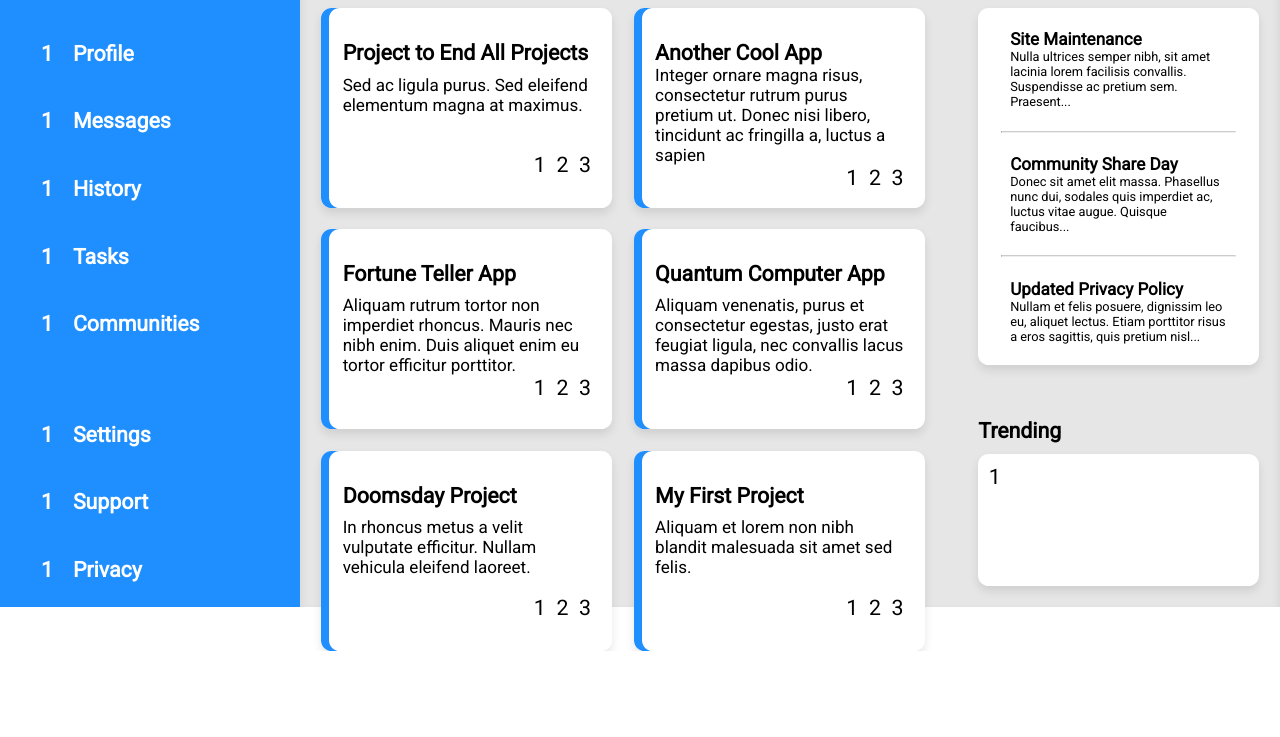
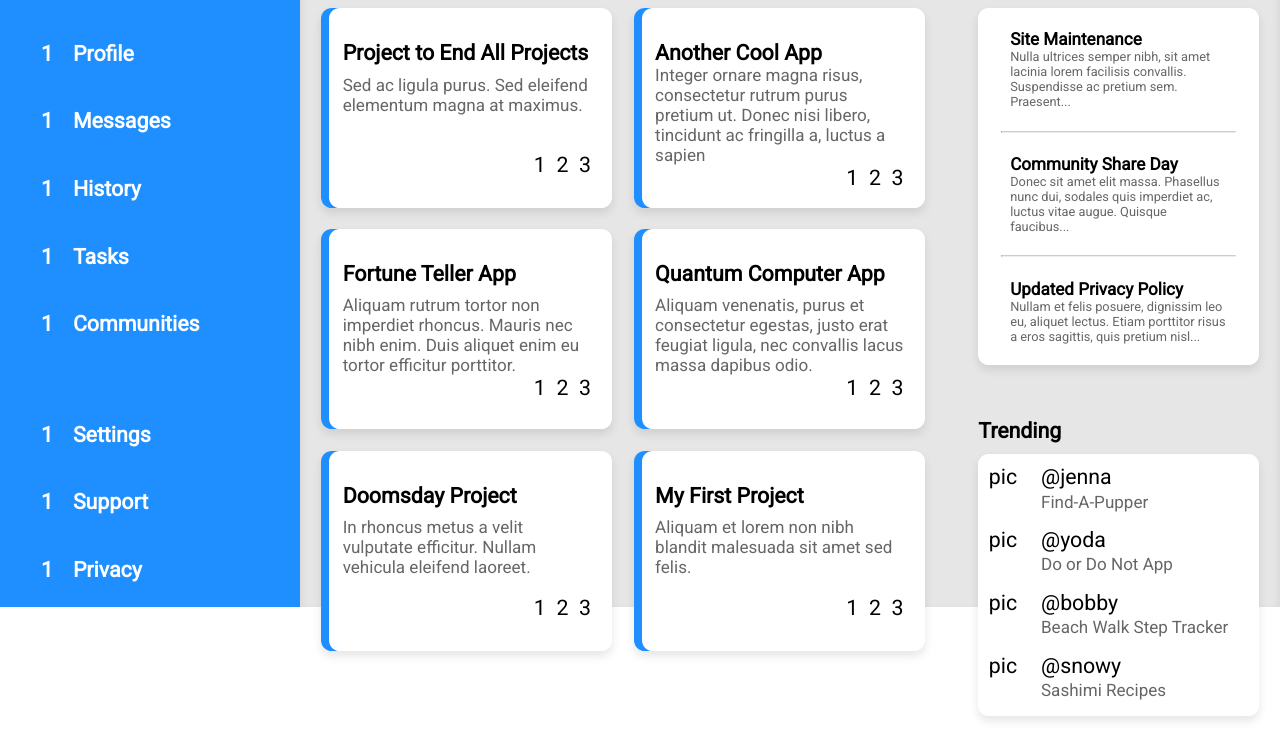
Before and after one commit to kevinwchen/odin-dashboard, a plain HTML site: page index.html in a window 1280 px wide. Shown: the part 193-930 px from the top of the page. Before the commit the page ends 844 px from the top, so only its background shows below. Drawn offline with Linux system fonts and the light colour scheme.

Commit message:
Format trending section

```diff
--- a/index.html
+++ b/index.html
@@ -206,7 +206,30 @@
                 </div>
                 <div class="trending">
                     <div class="content-header">Trending</div>
-                    <div class="trending-grid-container">1</div>
+                    <div class="trending-grid-container">
+                        <div class="trending-card">
+                            <div class="profile-pic-small">pic</div>
+                            <div class="trending-user">@jenna</div>
+                            <div class="trending-body">Find-A-Pupper</div>
+                        </div>
+                        <div class="trending-card">
+                            <div class="profile-pic-small">pic</div>
+                            <div class="trending-user">@yoda</div>
+                            <div class="trending-body">Do or Do Not App</div>
+                        </div>
+                        <div class="trending-card">
+                            <div class="profile-pic-small">pic</div>
+                            <div class="trending-user">@bobby</div>
+                            <div class="trending-body">
+                                Beach Walk Step Tracker
+                            </div>
+                        </div>
+                        <div class="trending-card">
+                            <div class="profile-pic-small">pic</div>
+                            <div class="trending-user">@snowy</div>
+                            <div class="trending-body">Sashimi Recipes</div>
+                        </div>
+                    </div>
                 </div>
             </div>
         </div>
--- a/style.css
+++ b/style.css
@@ -2,6 +2,7 @@
     --main-header-height: 18vh;
     --theme-color: #1f8fff;
     --box-shadow: 0px 5px 10px 0px rgba(0, 0, 0, 0.1);
+    --description-color: rgba(0, 0, 0, 0.6);
 }
 
 * {
@@ -90,6 +91,11 @@ body {
     grid-auto-flow: column;
     justify-content: end;
     gap: 1em;
+}
+
+.profile-pic-small {
+    height: 50px;
+    width: 50px;
 }
 
 .header-bot {
@@ -197,6 +203,7 @@ body {
 
 .project-card-body {
     font-size: 0.8em;
+    color: var(--description-color);
 }
 
 .project-card-share {
@@ -233,6 +240,7 @@ body {
 
 .announce-card-body {
     font-size: 0.6em;
+    color: var(--description-color);
 }
 
 hr {
@@ -243,3 +251,32 @@ hr {
 .trending {
     grid-area: trending;
 }
+
+.trending-grid-container {
+    display: grid;
+    grid-auto-rows: auto;
+    grid-auto-columns: auto;
+    gap: 0.5em;
+}
+
+.trending-card {
+    display: grid;
+    grid: 1fr 1fr / auto 1fr;
+    gap: 0.1em;
+}
+
+.trending-card > .profile-pic-small {
+    grid-row: 1 / 3;
+}
+
+.trending-user {
+    grid-column: 2;
+    grid-row: 1;
+}
+
+.trending-body {
+    color: var(--description-color);
+    font-size: 0.8em;
+    grid-column: 2;
+    grid-row: 2;
+}
```
